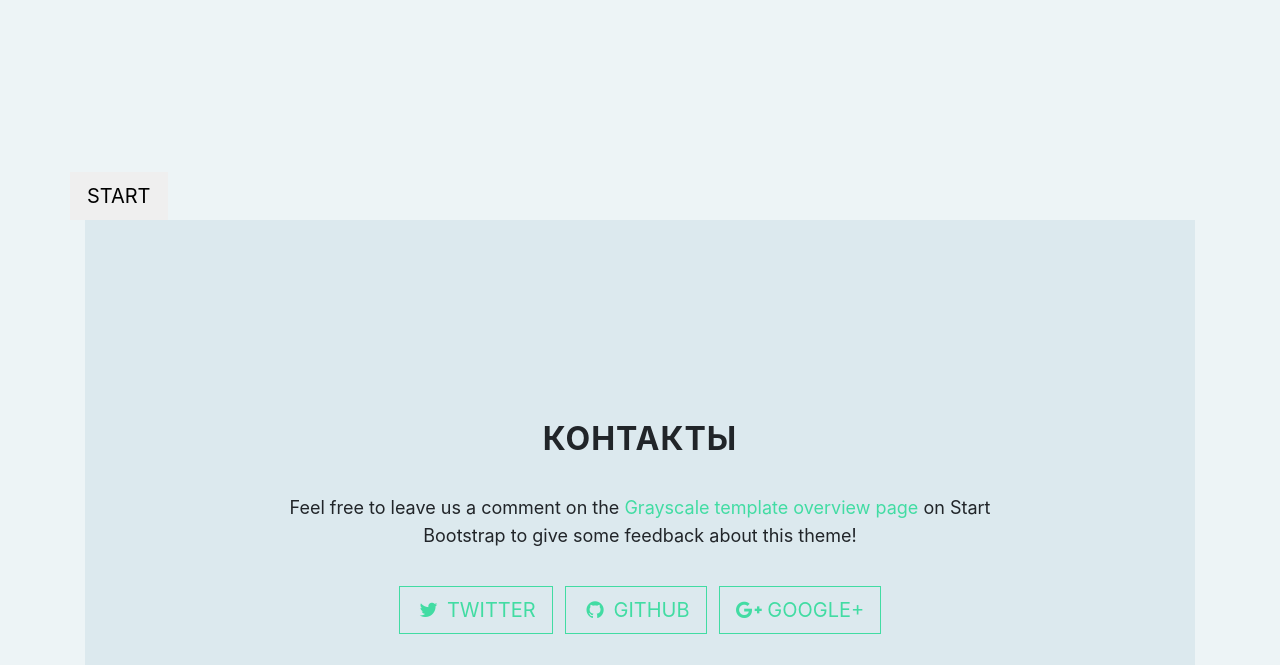
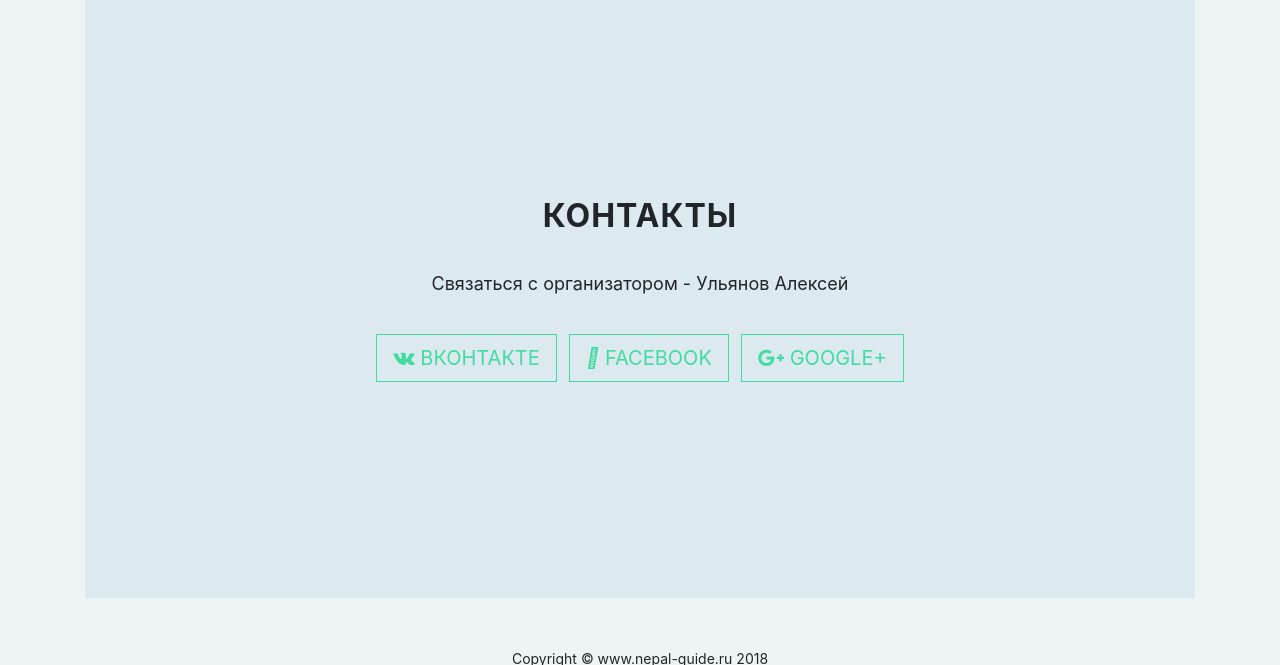
Before and after one commit to kuvirkot/dhaulagiri.github.io, a plain HTML site: page index.html in a window 1280 px wide. Shown: the part 4215-4880 px from the top of the page. Drawn offline with nearby package versions, Linux system fonts and the light colour scheme; some packages are replaced by stand-ins of ours; a script that the page names is missing.

Commit message:
index.html edited

```diff
--- a/index.html
+++ b/index.html
@@ -103,8 +103,7 @@
       <div class="container">
         <div class="col-lg-8 mx-auto">
           <h2>Расписание по дням</h2>
-          <p>You can download Grayscale for free on the preview page at Start Bootstrap.</p>
-          <a href="http://startbootstrap.com/template-overviews/grayscale/" class="btn btn-default btn-lg">Visit Download Page</a>
+
         </div>
       </div>
     </section>
@@ -114,8 +113,7 @@
             <div class="container">
               <div class="col-lg-8 mx-auto">
                 <h2>Бюджет</h2>
-                <p>You can download Grayscale for free on the preview page at Start Bootstrap.</p>
-                <a href="http://startbootstrap.com/template-overviews/grayscale/" class="btn btn-default btn-lg">Visit Download Page</a>
+
               </div>
             </div>
           </section>
@@ -166,24 +164,22 @@
         <div class="row">
           <div class="col-lg-8 mx-auto">
             <h2>Контакты</h2>
-            <p>Feel free to leave us a comment on the
-              <a href="http://startbootstrap.com/template-overviews/grayscale/">Grayscale template overview page</a>
-              on Start Bootstrap to give some feedback about this theme!</p>
-            <ul class="list-inline banner-social-buttons">
+            <p>Связаться с организатором - Ульянов Алексей
+             <ul class="list-inline banner-social-buttons">
               <li class="list-inline-item">
-                <a href="https://twitter.com/SBootstrap" class="btn btn-default btn-lg">
-                  <i class="fa fa-twitter fa-fw"></i>
-                  <span class="network-name">Twitter</span>
+                <a href="https://vk.com/kuvirkot" class="btn btn-default btn-lg">
+                  <i class="fa fa-vk"></i>
+                  <span class="network-name">ВКонтакте</span>
                 </a>
               </li>
               <li class="list-inline-item">
-                <a href="https://github.com/BlackrockDigital/startbootstrap" class="btn btn-default btn-lg">
-                  <i class="fa fa-github fa-fw"></i>
-                  <span class="network-name">Github</span>
+                <a href="https://www.facebook.com/alexeyulyanov.ru" class="btn btn-default btn-lg">
+                  <i class="fa-facebook-official"></i>
+                  <span class="network-name">Facebook</span>
                 </a>
               </li>
               <li class="list-inline-item">
-                <a href="https://plus.google.com/+Startbootstrap/posts" class="btn btn-default btn-lg">
+                <a href="https://plus.google.com/u/0/+AlexeyUlyanovRu" class="btn btn-default btn-lg">
                   <i class="fa fa-google-plus fa-fw"></i>
                   <span class="network-name">Google+</span>
                 </a>
```
